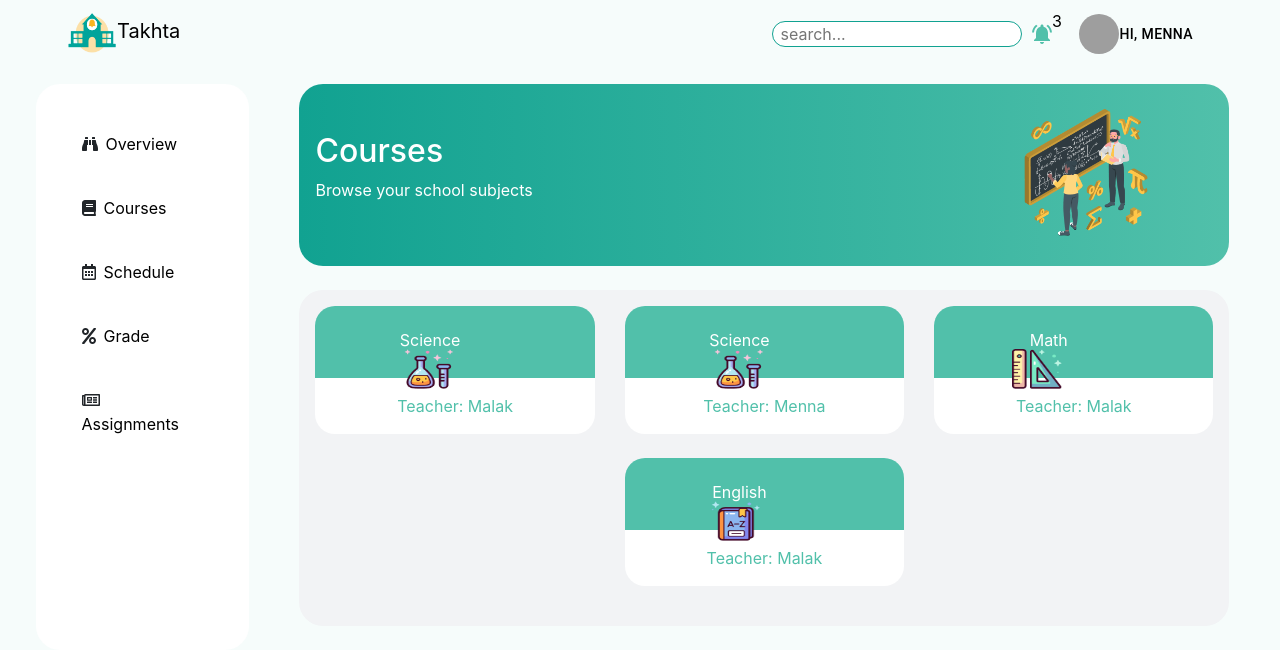
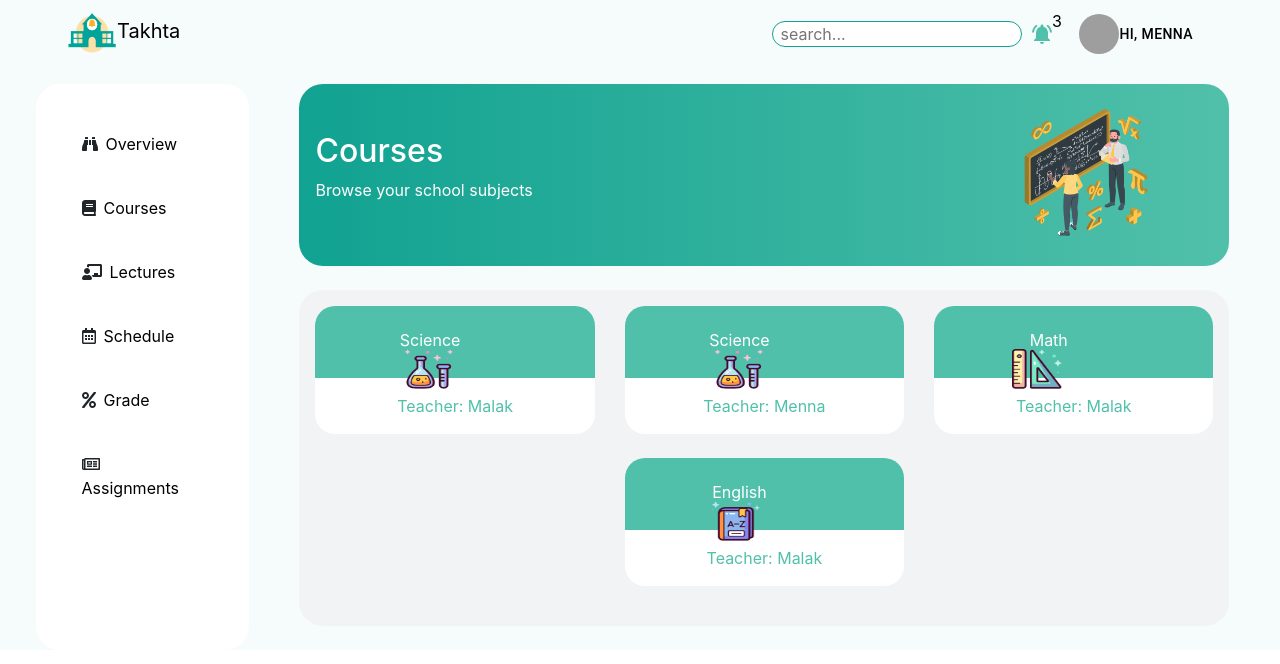
Before and after one commit to MennaMoOmar/Takhta-Front-End, a React (Create React App) app: page /stddashboardcourses in a window 1280 px wide. Shown: the top 664 px of the page. Built offline with nearby package versions, Linux system fonts and the light colour scheme; grey boxes are pictures that could not be loaded.

Commit message:
edit structure of courses

```diff
--- a/src/components/App.js
+++ b/src/components/App.js
@@ -8,7 +8,7 @@ import Login  from "./login"
 import HeroSection  from "./Home/herosection"
 import Services  from "./Home/services"
 import StdDashboard from "./StudentDashboard/stddashboard"
-import StdDashboardCourses from "./StudentDashboard/stddashboardcourses"
+import StdDashboardCourses from "./StudentDashboard/Courses/stddashboardcourses"
 import NotFound from "./notfound"
 import Totop from "./totop"
 import StdDashboardAssignments from "./StudentDashboard/assignments/stddashboardassignments";
--- /dev/null
+++ b/src/components/StudentDashboard/Courses/stddashboardcourses.jsx
@@ -0,0 +1,29 @@
+import React from "react";
+
+import StdNavBar from "../stdnavbar";
+import StdSideNav from "../stdsidenav";
+import StdCoursesHeader from "./stdcoursesheader";
+import StdCourses from "./stdcourses";
+
+const StdDashboardCourses = () => {
+  return (
+    <React.Fragment>
+      <div style={{ backgroundColor: "#F6FCFB" }}>
+        <StdNavBar></StdNavBar>
+        <div className="container-fluid dashboard">
+          <div className="row dashboard__row">
+            <div className="col-lg-2 dashboard__sidenav">
+              <StdSideNav></StdSideNav>
+            </div>
+            <div className="col-lg-9 dashboard__content">
+              <StdCoursesHeader></StdCoursesHeader>
+              <StdCourses></StdCourses>
+            </div>
+          </div>
+        </div>
+      </div>
+    </React.Fragment>
+  );
+};
+
+export default StdDashboardCourses;
--- a/src/components/StudentDashboard/stddashboardcourses.jsx
+++ b/src/components/StudentDashboard/Lectures/stddashboardlectures.jsx
@@ -1,11 +1,9 @@
 import React from "react";
 
-import StdNavBar from "./stdnavbar";
-import StdSideNav from "./stdsidenav";
-import StdCoursesHeader from "./stdcoursesheader";
-import StdCourses from "./stdcourses";
+import StdNavBar from "../stdnavbar";
+import StdSideNav from "../stdsidenav";
 
-const StdDashboardCourses = () => {
+const StdDashboardLectures = () => {
   return (
     <React.Fragment>
       <div style={{ backgroundColor: "#F6FCFB" }}>
@@ -16,8 +14,7 @@ const StdDashboardCourses = () => {
               <StdSideNav></StdSideNav>
             </div>
             <div className="col-lg-9 dashboard__content">
-              <StdCoursesHeader></StdCoursesHeader>
-              <StdCourses></StdCourses>
+              kjkj
             </div>
           </div>
         </div>
@@ -26,4 +23,4 @@ const StdDashboardCourses = () => {
   );
 };
 
-export default StdDashboardCourses;
+export default StdDashboardLectures;
--- a/src/components/StudentDashboard/stddashboard.jsx
+++ b/src/components/StudentDashboard/stddashboard.jsx
@@ -3,7 +3,7 @@ import React from "react";
 import StdNavBar from "./stdnavbar";
 import StdSideNav from "./stdsidenav";
 import StdHeader from "./stdheader";
-import MainCourses from "./maincourses";
+import MainCourses from "./Courses/maincourses";
 import TodoAssignment from "./assignments/todoassign";
 
 import InsertEmoticonIcon from '@material-ui/icons/InsertEmoticon';
--- a/src/components/StudentDashboard/stdsidenav.jsx
+++ b/src/components/StudentDashboard/stdsidenav.jsx
@@ -46,6 +46,15 @@ const StdSideNav = () => {
                 {/* <span className="sidenav__list__item__span">Courses</span> */}
               </li>
               <li className="sidenav__list__item">
+              <i className="fas fa-chalkboard-teacher sidenav__list__item__icon"></i>
+                <NavLink
+                  className="sidenav__list__item__a"
+                  to="/stddashboardlectures"
+                >
+                  Lectures
+                </NavLink>
+              </li>
+              <li className="sidenav__list__item">
                 <i className="far fa-calendar-alt sidenav__list__item__icon"></i>
                 <NavLink
                   className="sidenav__list__item__a"
```
Also changed, not shown: src/components/StudentDashboard/Courses/maincourses.jsx (renamed from src/components/StudentDashboard/maincourses.jsx), src/components/StudentDashboard/Courses/stdcourses.jsx (renamed from src/components/StudentDashboard/stdcourses.jsx), src/components/StudentDashboard/Courses/stdcoursesheader.jsx (renamed from src/components/StudentDashboard/stdcoursesheader.jsx).
